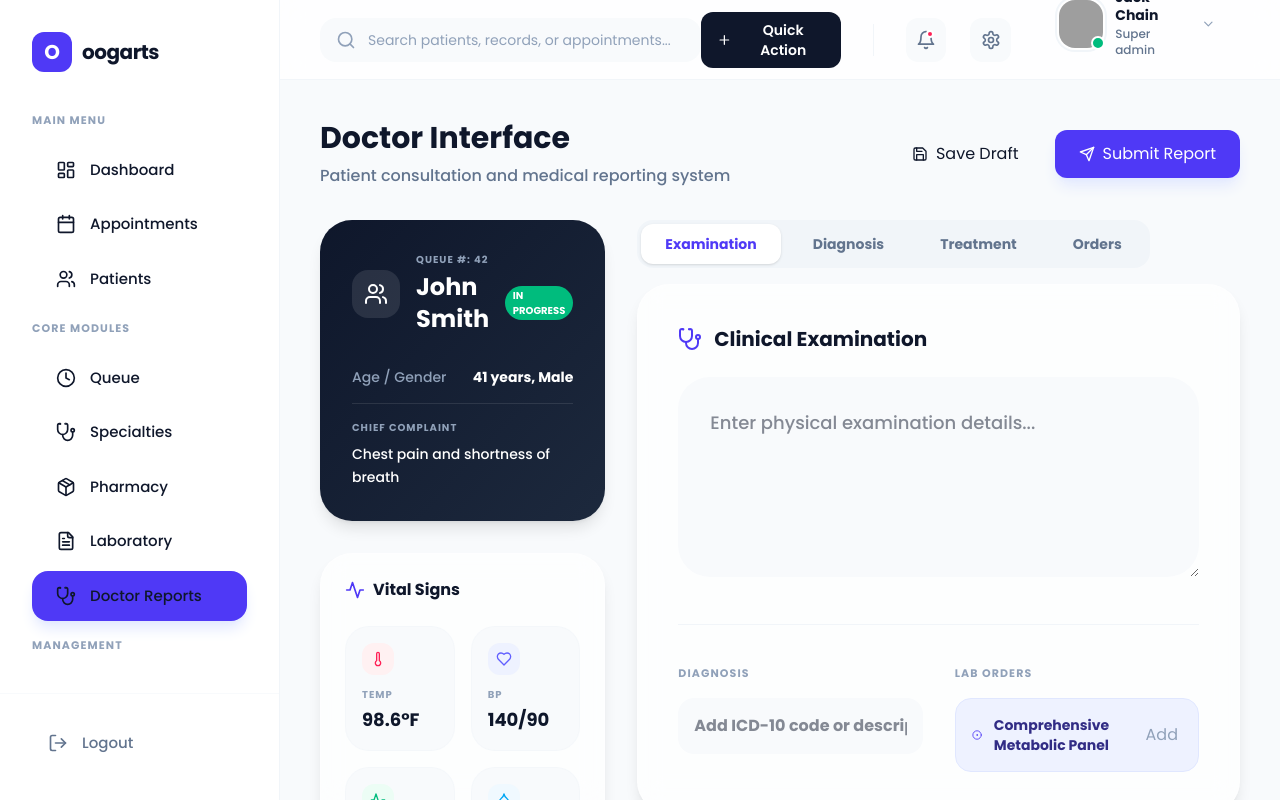
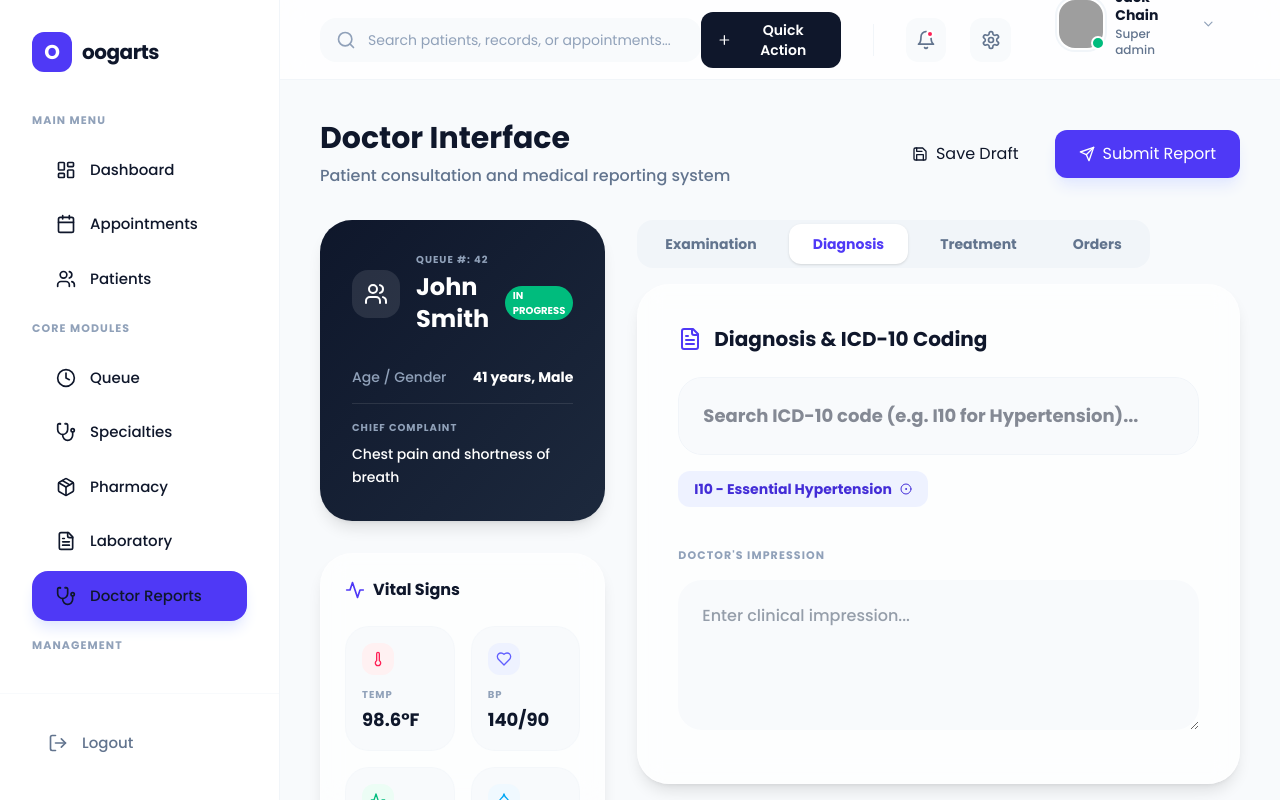
Before and after one commit to dotstorydot-gif/oogarts, a React (Vite) app: page /doctor-reports in a window 1280 px wide. Both pictures are taken after a click on the button "Diagnosis". Built offline with nearby package versions, Linux system fonts and the light colour scheme; grey boxes are pictures that could not be loaded.

Commit message:
Fix: Implement interactive tabs in Doctor Interface

```diff
--- a/src/pages/DoctorReports.tsx
+++ b/src/pages/DoctorReports.tsx
@@ -1,3 +1,4 @@
+import { useState } from 'react';
 import { Layout } from '../components/layout/Layout';
 import { Card, Button, cn } from '../components/layout/BaseUI';
 import {
@@ -11,10 +12,16 @@ import {
     Save,
     Printer,
     Send,
-    CircleDot
+    CircleDot,
+    FileText,
+    Pill
 } from 'lucide-react';
 
 const DoctorReports = () => {
+    const [activeTab, setActiveTab] = useState('Examination');
+
+    const tabs = ['Examination', 'Diagnosis', 'Treatment', 'Orders'];
+
     return (
         <Layout>
             <div className="max-w-[1200px] mx-auto text-left">
@@ -112,48 +119,115 @@ const DoctorReports = () => {
                     {/* Right Column: Medical Report Modules */}
                     <div className="col-span-8 space-y-6">
                         <div className="flex items-center gap-2 p-1 bg-slate-100 rounded-2xl w-fit mb-4">
-                            {['Examination', 'Diagnosis', 'Treatment', 'Orders'].map((tab) => (
-                                <button key={tab} className={cn(
+                            {tabs.map((tab) => (
+                                <button
+                                    key={tab}
+                                    onClick={() => setActiveTab(tab)}
+                                    className={cn(
                                         "px-6 py-2.5 rounded-xl text-sm font-bold transition-all",
-                                    tab === 'Examination' ? "bg-white text-indigo-600 shadow-sm" : "text-slate-500 hover:text-slate-700"
-                                )}>
+                                        activeTab === tab ? "bg-white text-indigo-600 shadow-sm" : "text-slate-500 hover:text-slate-700"
+                                    )}
+                                >
                                     {tab}
                                 </button>
                             ))}
                         </div>
 
-                        <Card className="p-10 space-y-10">
+                        <Card className="p-10 min-h-[500px]">
+                            {activeTab === 'Examination' && (
+                                <div className="space-y-10 animate-in fade-in slide-in-from-bottom-2">
                                     <div>
                                         <h3 className="text-xl font-black text-slate-900 mb-6 flex items-center gap-3">
                                             <Stethoscope className="w-6 h-6 text-indigo-600" />
                                             <span>Clinical Examination</span>
                                         </h3>
                                         <textarea
-                                    className="w-full bg-slate-50 border-none rounded-[32px] p-8 min-h-[200px] text-lg font-medium text-slate-900 focus:ring-4 focus:ring-indigo-100 transition-all outline-none"
+                                            className="w-full bg-slate-50 border-none rounded-[32px] p-8 min-h-[300px] text-lg font-medium text-slate-900 focus:ring-4 focus:ring-indigo-100 transition-all outline-none"
                                             placeholder="Enter physical examination details..."
                                         />
                                     </div>
+                                </div>
+                            )}
 
-                            <div className="grid grid-cols-2 gap-8 pt-10 border-t border-slate-100">
+                            {activeTab === 'Diagnosis' && (
+                                <div className="space-y-10 animate-in fade-in slide-in-from-bottom-2">
                                     <div>
-                                    <h4 className="text-[11px] font-bold text-slate-400 uppercase tracking-widest mb-4">Diagnosis</h4>
+                                        <h3 className="text-xl font-black text-slate-900 mb-6 flex items-center gap-3">
+                                            <FileText className="w-6 h-6 text-indigo-600" />
+                                            <span>Diagnosis & ICD-10 Coding</span>
+                                        </h3>
+                                        <div className="space-y-4">
+                                            <div className="p-6 bg-slate-50 rounded-3xl border border-slate-100">
                                                 <input
                                                     type="text"
-                                        className="w-full bg-slate-50 border-none rounded-2xl p-4 font-bold text-slate-900"
-                                        placeholder="Add ICD-10 code or description"
+                                                    className="w-full bg-transparent border-none p-0 font-bold text-lg text-slate-900 focus:ring-0 outline-none"
+                                                    placeholder="Search ICD-10 code (e.g. I10 for Hypertension)..."
                                                 />
                                             </div>
-                                <div>
-                                    <h4 className="text-[11px] font-bold text-slate-400 uppercase tracking-widest mb-4">Lab Orders</h4>
-                                    <div className="p-4 bg-indigo-50 rounded-2xl border border-indigo-100 flex items-center justify-between">
-                                        <div className="flex items-center gap-3">
-                                            <CircleDot className="w-4 h-4 text-indigo-600" />
-                                            <span className="text-sm font-bold text-indigo-900">Comprehensive Metabolic Panel</span>
-                                        </div>
-                                        <Button variant="ghost" className="h-8 p-1 text-slate-400">Add</Button>
+                                            <div className="flex flex-wrap gap-2">
+                                                <span className="px-4 py-2 bg-indigo-50 text-indigo-700 rounded-xl text-sm font-bold flex items-center gap-2">
+                                                    I10 - Essential Hypertension
+                                                    <CircleDot className="w-3 h-3" />
+                                                </span>
                                             </div>
                                         </div>
                                     </div>
+                                    <div>
+                                        <h4 className="text-[11px] font-bold text-slate-400 uppercase tracking-widest mb-4">Doctor's Impression</h4>
+                                        <textarea
+                                            className="w-full bg-slate-50 border-none rounded-3xl p-6 min-h-[150px] font-medium text-slate-700 focus:ring-4 focus:ring-indigo-100 transition-all outline-none"
+                                            placeholder="Enter clinical impression..."
+                                        />
+                                    </div>
+                                </div>
+                            )}
+
+                            {activeTab === 'Treatment' && (
+                                <div className="space-y-10 animate-in fade-in slide-in-from-bottom-2">
+                                    <div>
+                                        <h3 className="text-xl font-black text-slate-900 mb-6 flex items-center gap-3">
+                                            <Pill className="w-6 h-6 text-indigo-600" />
+                                            <span>Treatment Plan & Prescriptions</span>
+                                        </h3>
+                                        <div className="p-6 bg-indigo-50/50 rounded-3xl border border-indigo-100/50 border-dashed text-center">
+                                            <Button className="bg-white text-indigo-600 border border-indigo-100 hover:bg-slate-50 font-bold rounded-2xl">
+                                                + Add New Prescription
+                                            </Button>
+                                        </div>
+                                    </div>
+                                    <div>
+                                        <h4 className="text-[11px] font-bold text-slate-400 uppercase tracking-widest mb-4">Patient Education/Advice</h4>
+                                        <textarea
+                                            className="w-full bg-slate-50 border-none rounded-3xl p-6 min-h-[150px] font-medium text-slate-700 focus:ring-4 focus:ring-indigo-100 transition-all outline-none"
+                                            placeholder="Instructions for the patient..."
+                                        />
+                                    </div>
+                                </div>
+                            )}
+
+                            {activeTab === 'Orders' && (
+                                <div className="space-y-10 animate-in fade-in slide-in-from-bottom-2">
+                                    <div>
+                                        <h3 className="text-xl font-black text-slate-900 mb-6 flex items-center gap-3">
+                                            <CircleDot className="w-6 h-6 text-indigo-600" />
+                                            <span>Laboratory & Radiology Orders</span>
+                                        </h3>
+                                        <div className="grid grid-cols-2 gap-4">
+                                            {[
+                                                'Complete Blood Count',
+                                                'Lipid Profile',
+                                                'Chest X-Ray',
+                                                'ECG/EKG'
+                                            ].map((test) => (
+                                                <div key={test} className="p-4 bg-slate-50 rounded-2xl border border-slate-100 flex items-center justify-between hover:border-indigo-200 transition-colors cursor-pointer group">
+                                                    <span className="text-sm font-bold text-slate-700">{test}</span>
+                                                    <Button variant="ghost" className="h-8 p-1 text-slate-400 group-hover:text-indigo-600">Add</Button>
+                                                </div>
+                                            ))}
+                                        </div>
+                                    </div>
+                                </div>
+                            )}
                         </Card>
 
                         <div className="flex justify-end gap-3 mt-8">
```
Lines whose indentation alone changed are shown as unchanged.
